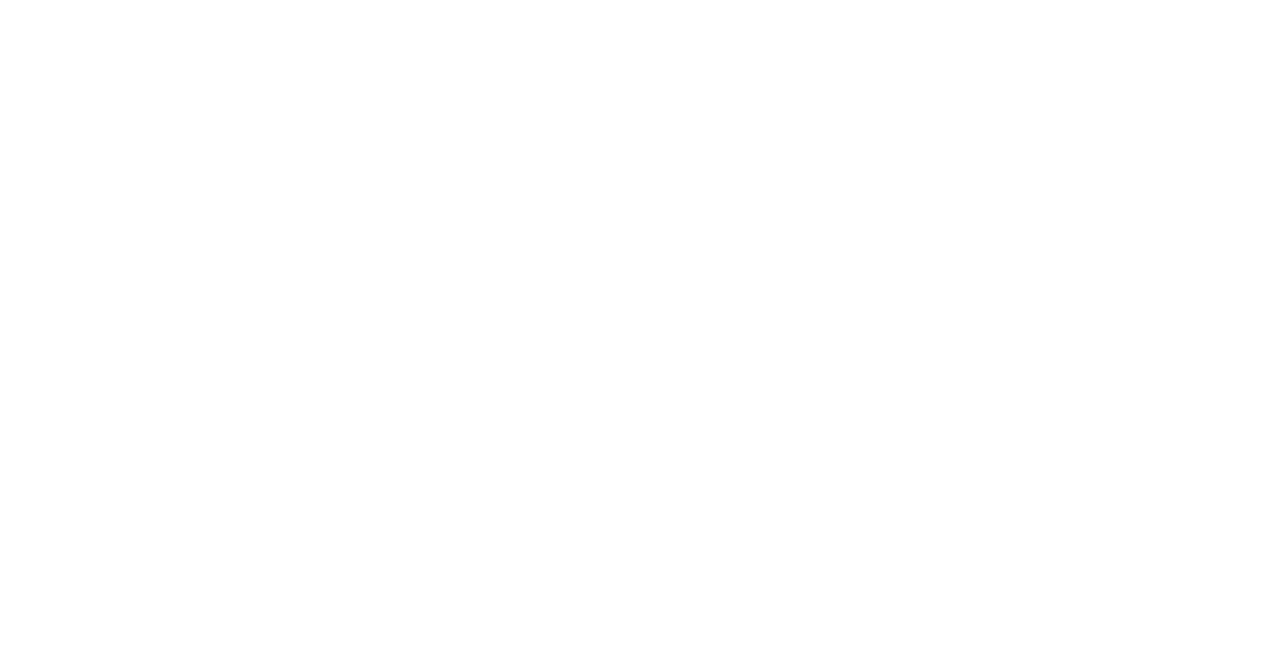
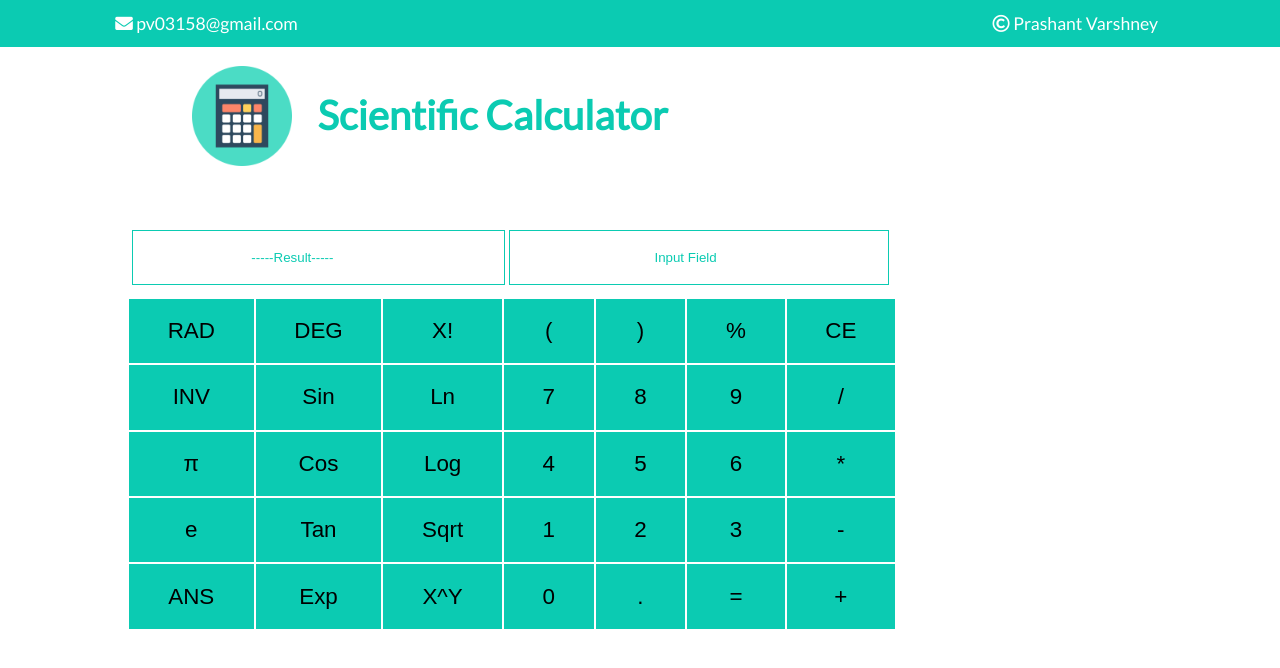
Before and after one commit to pv03158/web-development, a plain HTML site: page Calculator/index.html in a window 1280 px wide. Drawn offline with Linux system fonts and the light colour scheme.

Commit message:
Revert "file deleted by somya"
This reverts commit bfacf3ab1589cd0bd1c2416e95b540bf2eedd75d.

```diff
--- a/Calculator/index.html
+++ b/Calculator/index.html
@@ -16,3 +16,65 @@
     <link href="style.css" rel="stylesheet" type="text/css">
   </head>
   <body>
+    <div class="top-bar">
+      <div id="contact-details"><i class="fa fa-envelope" aria-hidden="true"></i><span> pv03158@gmail.com</span></div>
+      <div id="copyright-details"><i class="far fa-copyright"></i><span> Prashant Varshney</span></div>
+    </div>
+      <!--End of top bar-->
+
+      <!--Banner-->
+      <div class="banner">
+        <img src="./res/calc.png" height="100" width="100"><span>Scientific Calculator </span>
+        <!-- <img src="./res/scientific.jpg" height="100" width="100"> -->
+      </div>
+      <!--end of banner-->
+
+      <!--main calculator body-->
+      <div class="calc-body">
+      <input id="output-field" type="text" value="                                -----Result-----">
+      <input id="input-field" type="text" value="                                       Input Field">
+      <div class="grid-container">
+        <div class="item"><button type="button" id="rad" value="rad">RAD</button></div>
+        <div class="item"><button type="button" id="deg" value="deg">DEG</button></div>
+        <div class="item"><button type="button" id="x!" value="fact">X!</button></div>
+        <div class="item"><button type="button" id="(" value="(">(</button></div>
+        <div class="item"><button type="button" id=")" value=")">)</button></div>
+        <div class="item"><button type="button" id="%" value="%">%</button></div>
+        <div class="item"><button type="button" id="ce" value="ce">CE</button></div>
+        <div class="item"><button type="button" id="inv" value="inv">INV</button></div>
+        <div class="item"><button type="button" id="sin" value="sin">Sin</button></div>
+        <div class="item"><button type="button" id="ln" value="ln">Ln</button></div>
+        <div class="item"><button type="button" id="7" value="7">7</button></div>
+        <div class="item"><button type="button" id="8" value="8">8</button></div>
+        <div class="item"><button type="button" id="9" value="9">9</button></div>
+        <div class="item"><button type="button" id="/" value="/">/</button></div>
+        <div class="item"><button type="button" id="pi" value="PI">&pi;</button></div>
+        <div class="item"><button type="button" id="cos" value="cos">Cos</button></div>
+        <div class="item"><button type="button" id="log" value="log">Log</button></div>
+        <div class="item"><button type="button" id="4" value="4">4</button></div>
+        <div class="item"><button type="button" id="5" value="5">5</button></div>
+        <div class="item"><button type="button" id="6" value="6">6</button></div>
+        <div class="item"><button type="button" id="*" value="*">*</button></div>
+        <div class="item"><button type="button" id="e" value="e">e</button></div>
+        <div class="item"><button type="button" id="tan" value="tan">Tan</button></div>
+        <div class="item"><button type="button" id="sqrt" value="sqrt">Sqrt</button></div>
+        <div class="item"><button type="button" id="1" value="1">1</button></div>
+        <div class="item"><button type="button" id="2" value="2">2</button></div>
+        <div class="item"><button type="button" id="3" value="3">3</button></div>
+        <div class="item"><button type="button" id="-" value="-">-</button></div>
+        <div class="item"><button type="button" id="ans" value="ans">ANS</button></div>
+        <div class="item"><button type="button" id="exp" value="exp">Exp</button></div>
+        <div class="item"><button type="button" id="x^y" value="^">X^Y</button></div>
+        <div class="item"><button type="button" id="0" value="0">0</button></div>
+        <div class="item"><button type="button" id="." value=".">.</button></div>
+        <div class="item"><button type="button" id="=" value="=">=</button></div>
+        <div class="item"><button type="button" id="+" value="+">+</button></div>
+      </div>
+      </div>
+      <!--End of calculator body-->
+
+      <!--java scripts-->
+      <script src="script.js" type="text/javascript"></script>
+      <!--End of scripts-->
+  </body>
+</html>
```
